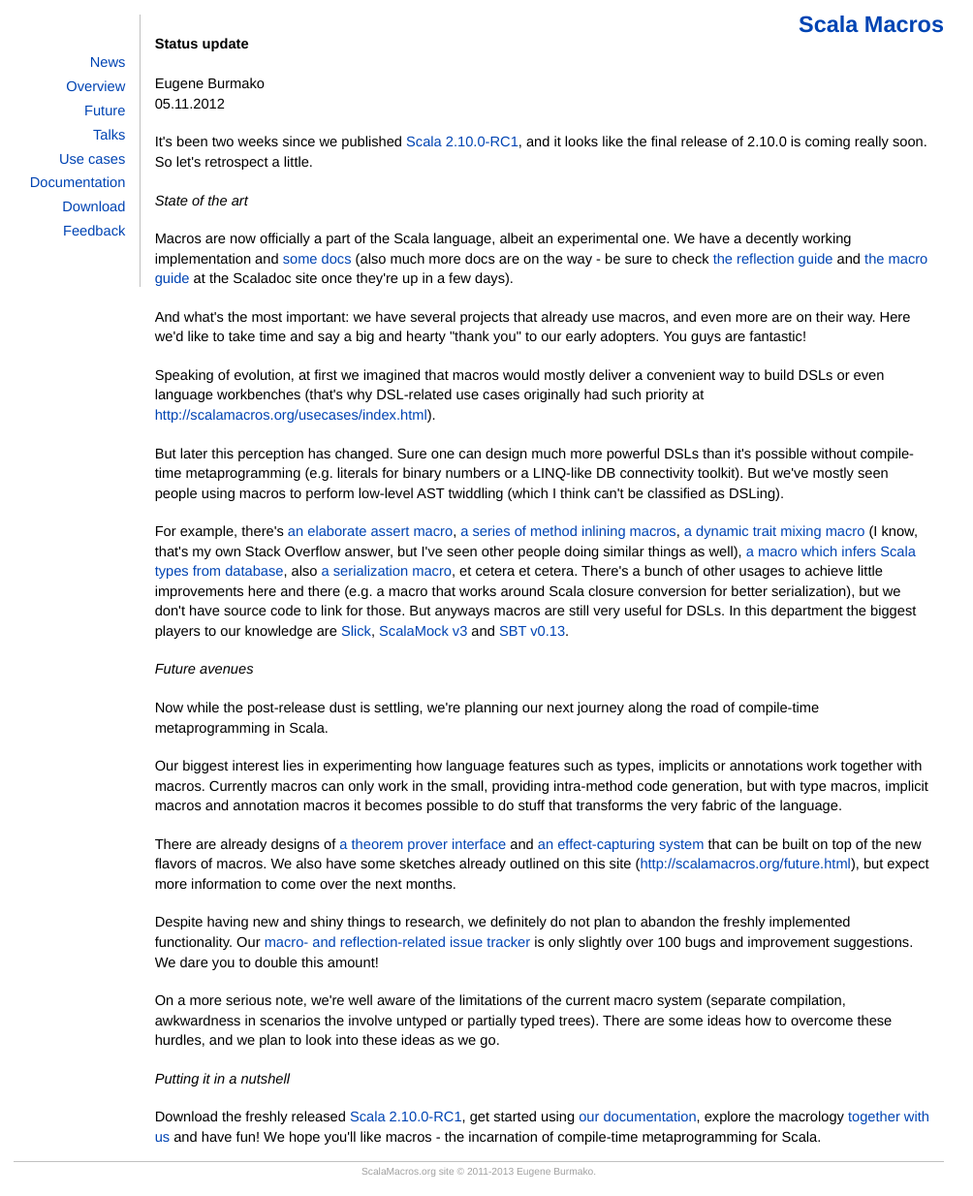
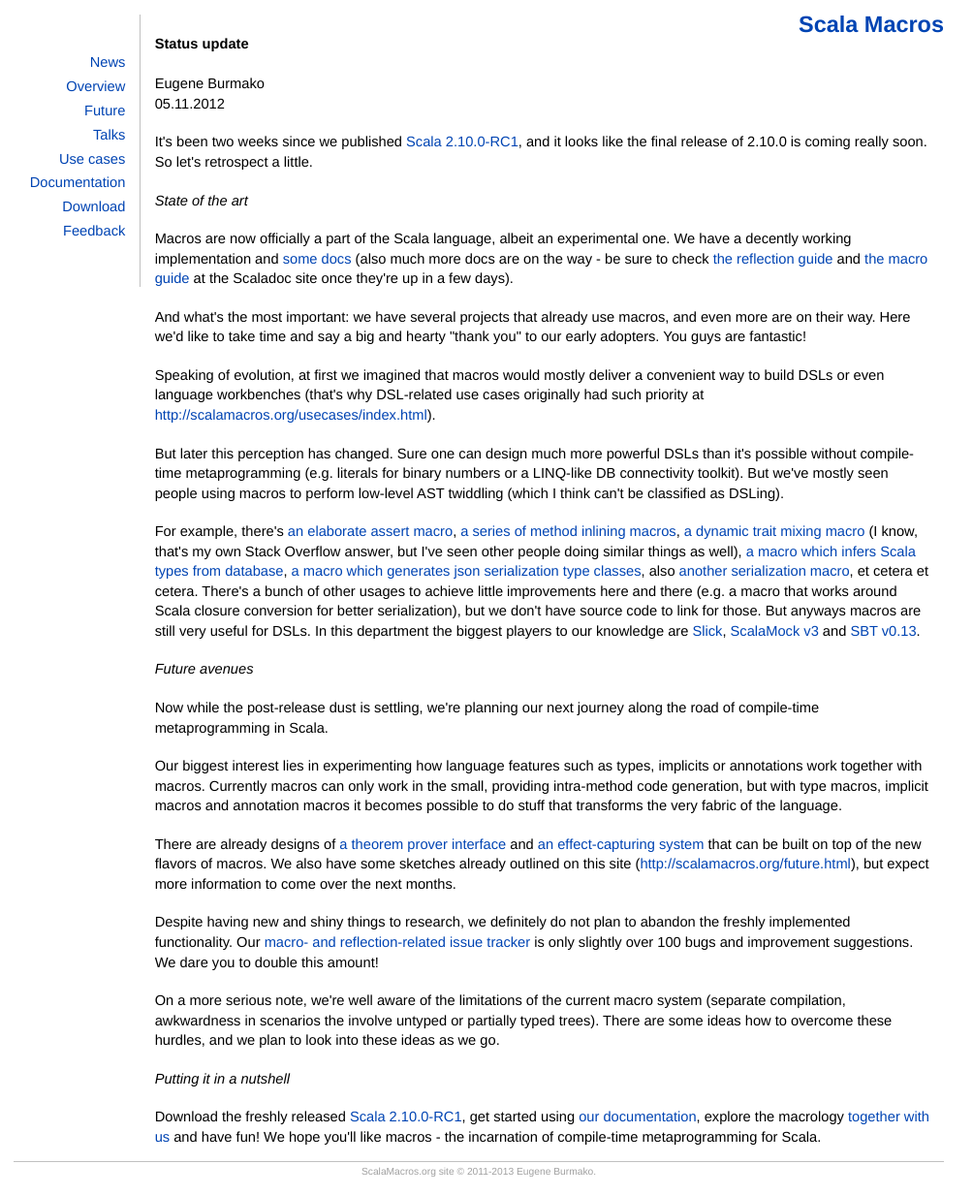
Before and after one commit to scalamacros/scalamacros.github.com, a Jekyll site: the page built from news/_posts/2012-11-05-status-update.html, in a window 1280 px wide. Shown: the whole page at 97% size, without its empty margins (146-1150 px from the left). Built offline with Jekyll 4.4.1, drawn with Linux system fonts in a browser that asks for light colours; comment, search, counter and statistics services are not loaded.

Commit message:
+play inception

```diff
--- a/news/_posts/2012-11-05-status-update.html
+++ b/news/_posts/2012-11-05-status-update.html
@@ -32,7 +32,8 @@ AST twiddling (which I think can't be classified as DSLing).</p>
 <a href="http://stackoverflow.com/questions/10373318/mixing-in-a-trait-dynamically/10387200#10387200">a dynamic trait mixing macro</a>
 (I know, that's my own Stack Overflow answer, but I've seen other people doing similar things as well),
 <a href="https://github.com/jonifreeman/sqltyped">a macro which infers Scala types from database</a>,
-also <a href="https://bitbucket.org/jaroslav/scala-macro-serialization/">a serialization macro</a>, et cetera et cetera.
+<a href="http://mandubian.com/2012/11/11/JSON-inception/">a macro which generates json serialization type classes</a>,
+also <a href="https://bitbucket.org/jaroslav/scala-macro-serialization/">another serialization macro</a>, et cetera et cetera.
 There's a bunch of other usages to achieve little improvements here and there (e.g. a macro that works around Scala closure conversion
 for better serialization), but we don't have source code to link for those. But anyways macros are still very useful for DSLs.
 In this department the biggest players to our knowledge are <a href="https://github.com/slick/slick">Slick</a>,
```
Also changed, not shown: 2 other files.
